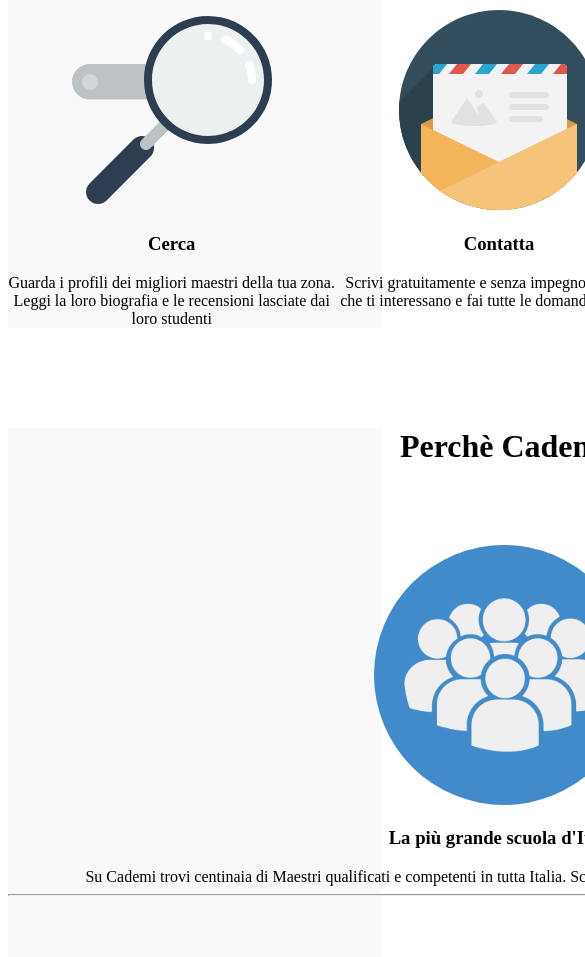
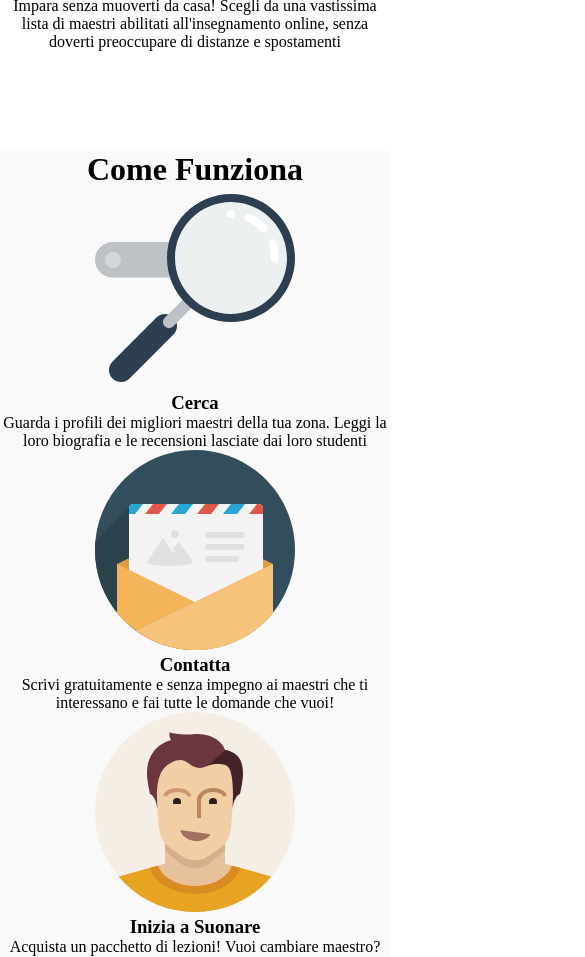
Before and after one commit to Giagar/html-css-resp-wannabe-12bool, a plain HTML site: page index.html in a window 390 px wide. Shown: the part 620-1577 px from the top of the page, 585 px wide, since content can reach past the window. Drawn offline with Linux system fonts and the light colour scheme; files that its build step writes are made by us from their sources.

Commit message:
esercizio di base fatto: reso responsive tramite frameworks

```diff
--- a/css/style.css
+++ b/css/style.css
@@ -1,18 +1,9 @@
-.row {
-  width: 992px;
-  margin-left: auto;
-  margin-right: auto;
+.container {
   margin-top: 100px;
 }
 
 /* BLOCCO LEZIONI */
-#lezioni .row>.left,
-#lezioni .row>.right {
-  width: 50%;
-  float: left;
-}
-
-#lezioni .row img {
+#lezioni .container img {
   /* per centrare orizzontalmente */
   display: block;
   margin-right: auto;
@@ -21,14 +12,6 @@
 
 #lezioni {
   text-align: center;
-}
-
-/* BLOCCO STEPS */
-#steps .row>.left,
-#steps .row>.central,
-#steps .row>.right {
-  float: left;
-  width: 33%;
 }
 
 #steps {
@@ -40,27 +23,27 @@
   text-align: center;
 }
 
-#why .row>.first,
-#why .row>.second,
-#why .row>.third {
+#why .container>.first,
+#why .container>.second,
+#why .container>.third {
   width: 100%;
   margin-top: 80px;
 }
 
-#why .row img {
+#why .container img {
   background-color: #428bca;
   border-radius: 50%;
   padding: 30px
 }
 
 /* COMMON */
-.row::after {
+.container::after {
   content: '';
   display: table;
   clear: both;
 }
 
-.container.grey {
+.container-wrapper.grey {
   background-color: #f9f9f9;
 }
 
--- a/index.html
+++ b/index.html
@@ -3,19 +3,20 @@
   <head>
     <meta charset="utf-8">
     <meta name="viewport" content="width=device-width, initial-scale=1.0">
-    <link rel="stylesheet" href="style.css">
+    <link rel="stylesheet" href="./css/12bool.css">
+    <link rel="stylesheet" href="./css/style.css">
     <title>Boolean aCademy</title>
   </head>
   <body>
-    <div id="lezioni" class="container">
-      <div class="row">
+    <div id="lezioni" class="container-wrapper">
+      <div class="container">
         <h1>Lezioni dove vuoi tu</h1>
-        <div class="left">
+        <div class="col-lg-6 col-md-12">
           <img src="img/icon/maps.png" alt="">
           <h3>A casa tua</h3>
           Scegli il tuo maestro preferito e prenota la prima lezione a casa tua, a casa del maestro o nel suo studio
         </div>
-        <div class="right">
+        <div class="col-lg-6 col-md-12">
           <img src="img/icon/screen.png" alt="">
           <h3>Online</h3>
           Impara senza muoverti da casa! Scegli da una vastissima lista di maestri abilitati all'insegnamento online, senza doverti preoccupare di distanze e spostamenti
@@ -23,20 +24,20 @@
       </div>
     </div>
 
-    <div id="steps" class="container grey">
-      <div class="row">
+    <div id="steps" class="container-wrapper grey">
+      <div class="container">
         <h1>Come Funziona</h1>
-        <div class="left">
+        <div class="col-lg-4 col-md-6 col-xs-12">
           <img src="img/search.svg" alt="">
           <h3>Cerca</h3>
           Guarda i profili dei migliori maestri della tua zona. Leggi la loro biografia e le recensioni lasciate dai loro studenti
         </div>
-        <div class="central">
+        <div class="col-lg-4 col-md-6 col-xs-12">
           <img src="img/letter.svg" alt="">
           <h3>Contatta</h3>
           Scrivi gratuitamente e senza impegno ai maestri che ti interessano e fai tutte le domande che vuoi!
         </div>
-        <div class="right">
+        <div class="col-lg-4 offset-md-3 col-md-6 offset-xs-0 col-xs-12">
           <img src="img/male.svg" alt="">
           <h3>Inizia a Suonare</h3>
           Acquista un pacchetto di lezioni! Vuoi cambiare maestro? Le lezioni acquistate valgono con tutti i più di 1400 maestri Cademi!
@@ -44,8 +45,8 @@
       </div>
     </div>
 
-    <div id="why" class="container grey">
-      <div class="row">
+    <div id="why" class="container-wrapper grey">
+      <div class="container">
         <h1>Perchè Cademi</h1>
         <div class="first">
           <img src="img/icon/profile.png" alt="">
```
